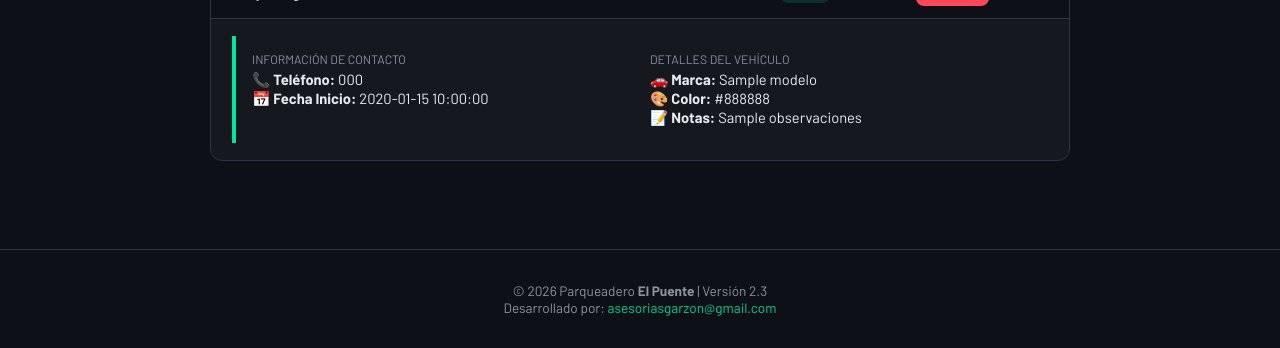
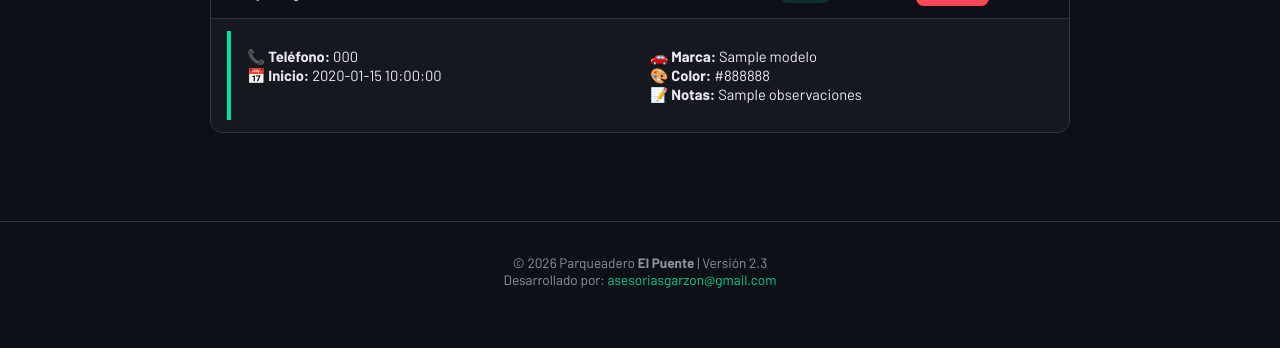
Before and after one commit to asesoriasgarzon-dev/parqueadero-elpuente, a Flask app: template templates/mensualidades.html in a window 1280 px wide, after a click that opens the changed part. Shown: the part 877-1225 px from the top of the page. After the commit the page ends 1165 px from the top, so only its background shows below. Run offline with Flask 3, Linux system fonts and the light colour scheme; the template is opened without the code that fills it: most values are stand-ins (such as "Sample title", 1, 10 or a date in 2020); some web fonts are replaced.

Commit message:
Update mensualidades.html

```diff
--- a/templates/mensualidades.html
+++ b/templates/mensualidades.html
@@ -45,11 +45,9 @@
 </div>
 
 <div class="form-group" style="margin-bottom: 1.5rem; max-width: 400px;">
-  <div style="position: relative;">
     <input type="text" id="inputBusqueda" onkeyup="filtrarTabla()"
            class="form-control" placeholder="🔍 Buscar por nombre, placa o marca..."
            style="padding-left: 35px; background: var(--bg2); border: 1px solid #444;">
-  </div>
 </div>
 
 <div class="table-wrap">
@@ -65,7 +63,7 @@
     </thead>
     <tbody>
     {% for item in lista %}
-    <tr onclick="toggleDetalles('row-{{ item.reg.id }}')" style="cursor: pointer;" title="Haz clic para ver más detalles">
+    <tr onclick="toggleDetalles('row-{{ item.reg.id }}')" style="cursor: pointer;">
       <td><b>{{ item.reg.nombre }}</b></td>
       <td><span class="badge" style="background:var(--bg2); color:var(--accent)">{{ item.reg.placa }}</span></td>
       <td>{{ item.reg.fecha_fin }}</td>
@@ -83,23 +81,21 @@
 
     <tr id="row-{{ item.reg.id }}" style="display: none; background: rgba(255,255,255,0.03);">
       <td colspan="5">
-        <div style="padding: 1rem; border-left: 4px solid var(--accent); margin: 5px; display: grid; grid-template-columns: 1fr 1fr; gap: 1rem;">
+        <div style="padding: 1rem; border-left: 4px solid var(--accent); display: grid; grid-template-columns: 1fr 1fr; gap: 1rem;">
           <div>
-            <small style="color:var(--text2); display:block; margin-bottom:4px;">INFORMACIÓN DE CONTACTO</small>
-            <p style="margin:0"><strong>📞 Teléfono:</strong> {{ item.reg.telefono or 'No registrado' }}</p>
-            <p style="margin:0"><strong>📅 Fecha Inicio:</strong> {{ item.reg.fecha_inicio }}</p>
+            <p style="margin:0"><strong>📞 Teléfono:</strong> {{ item.reg.telefono or 'N/A' }}</p>
+            <p style="margin:0"><strong>📅 Inicio:</strong> {{ item.reg.fecha_inicio }}</p>
           </div>
           <div>
-            <small style="color:var(--text2); display:block; margin-bottom:4px;">DETALLES DEL VEHÍCULO</small>
-            <p style="margin:0"><strong>🚗 Marca:</strong> {{ item.reg.modelo or '' }}</p>
-            <p style="margin:0"><strong>🎨 Color:</strong> {{ item.reg.color or '' }}</p>
-            <p style="margin:0"><strong>📝 Notas:</strong> {{ item.reg.observaciones or 'Sin observaciones' }}</p>
+            <p style="margin:0"><strong>🚗 Marca:</strong> {{ item.reg.modelo or 'N/A' }}</p>
+            <p style="margin:0"><strong>🎨 Color:</strong> {{ item.reg.color or 'N/A' }}</p>
+            <p style="margin:0"><strong>📝 Notas:</strong> {{ item.reg.observaciones or 'Sin notas' }}</p>
           </div>
         </div>
       </td>
     </tr>
     {% else %}
-    <tr><td colspan="5" style="text-align:center;color:var(--text2);padding:2rem">Sin mensualidades registradas</td></tr>
+    <tr><td colspan="5" style="text-align:center;color:var(--text2);padding:2rem">Sin registros</td></tr>
     {% endfor %}
     </tbody>
   </table>
@@ -107,10 +103,8 @@
 
 <script>
 function toggleDetalles(id) {
-  const targetRow = document.getElementById(id);
-  if (targetRow) {
-    targetRow.style.display = (targetRow.style.display === 'none') ? 'table-row' : 'none';
-  }
+  const row = document.getElementById(id);
+  if (row) row.style.display = (row.style.display === 'none') ? 'table-row' : 'none';
 }
 
 function filtrarTabla() {
```
